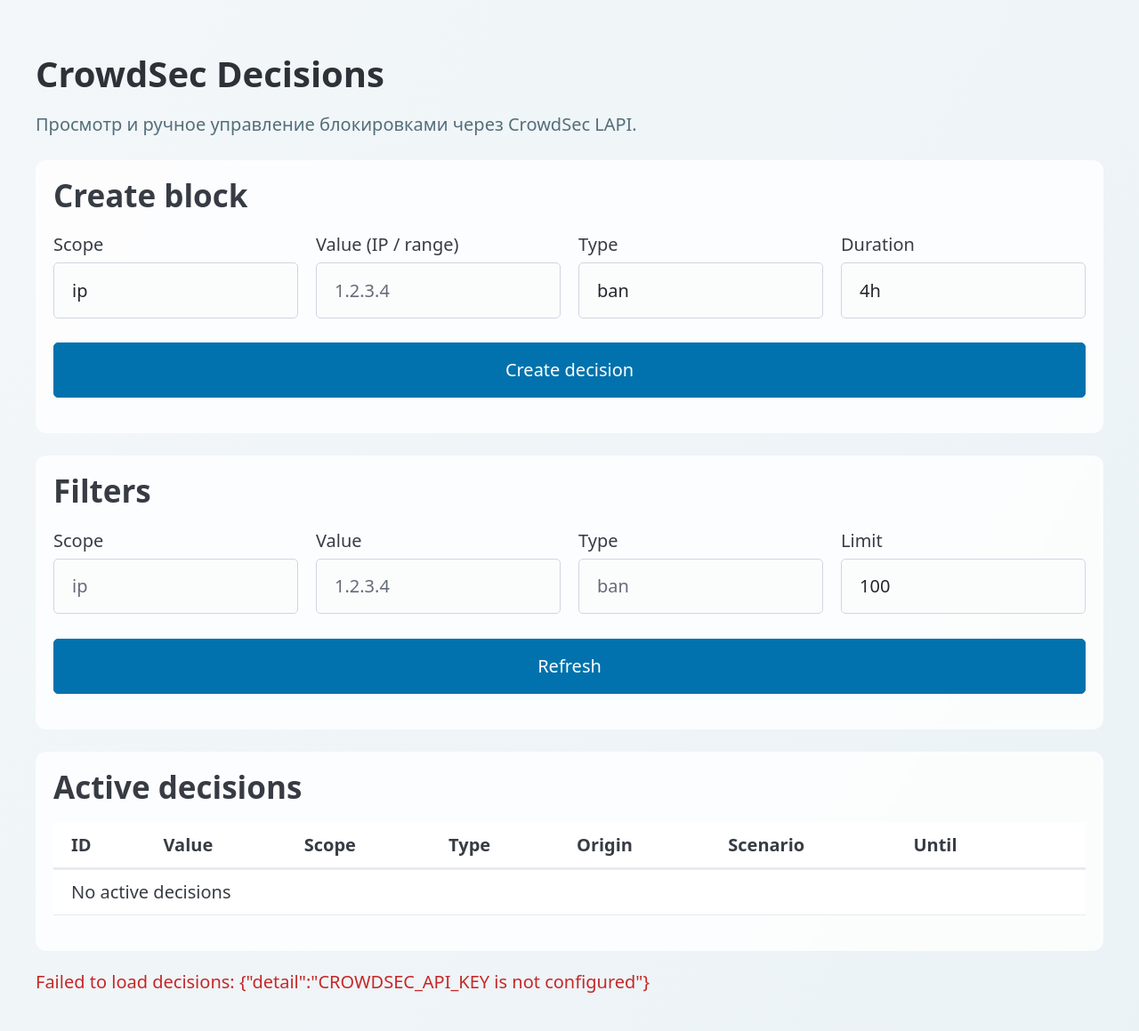
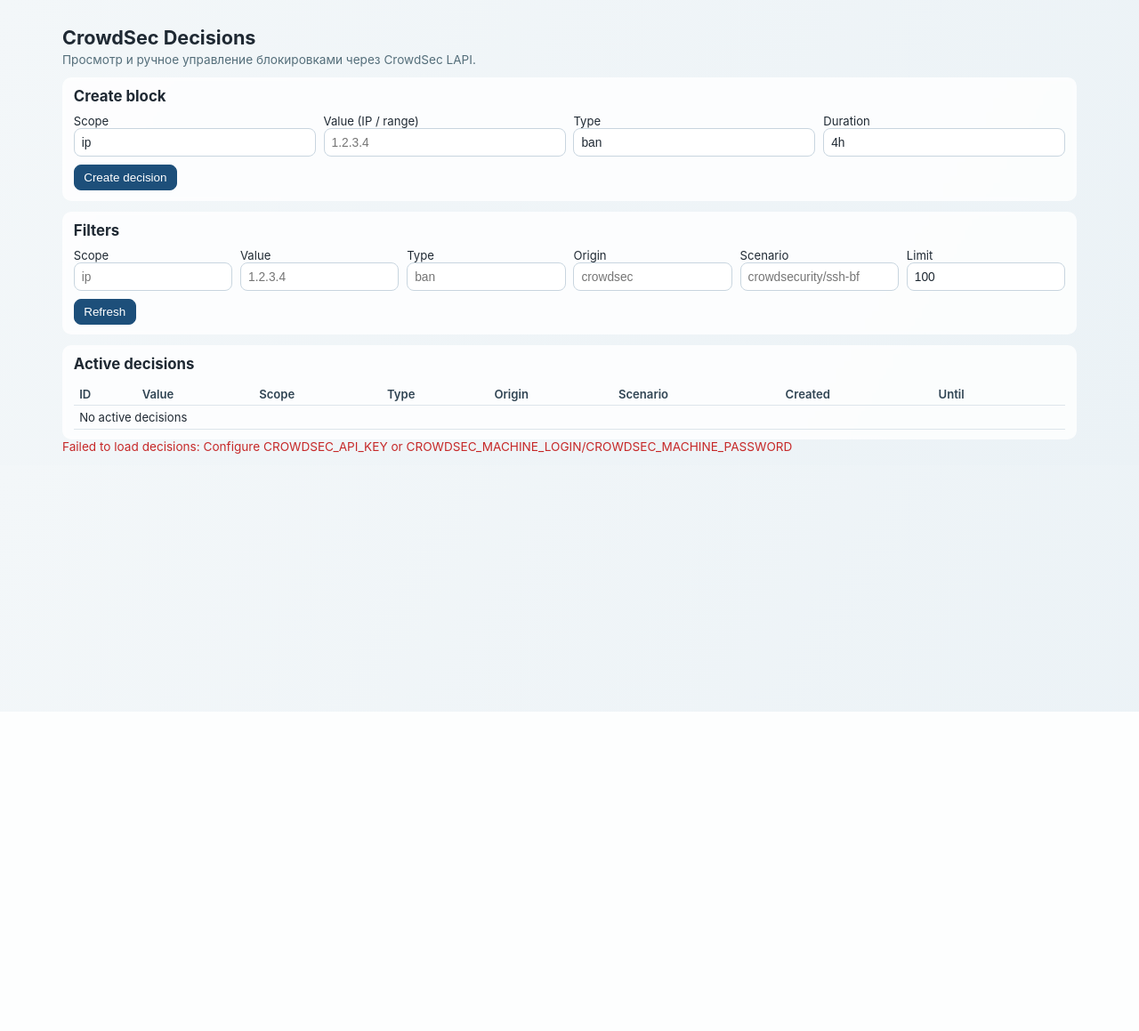
Before and after one commit to titovskiy/CrowdsecUI, a FastAPI app: page / in a window 1280 px wide. Shown: the whole page at 89% size. After the commit the page ends 800 px from the top, so only its background shows below. Run offline with FastAPI, Linux system fonts and the light colour scheme; some libraries are stand-ins or nearby versions.

Commit message:
Refine UI, auth flow, and manual decision creation

```diff
--- a/app/main.py
+++ b/app/main.py
@@ -1,4 +1,5 @@
 import os
+from datetime import UTC, datetime
 from typing import Any
 
 import httpx
@@ -16,25 +17,118 @@
 
 CROWDSEC_API_URL = os.getenv("CROWDSEC_API_URL", "http://crowdsec:8080").rstrip("/")
 CROWDSEC_API_KEY = os.getenv("CROWDSEC_API_KEY", "")
+CROWDSEC_MACHINE_LOGIN = os.getenv("CROWDSEC_MACHINE_LOGIN", "")
+CROWDSEC_MACHINE_PASSWORD = os.getenv("CROWDSEC_MACHINE_PASSWORD", "")
 HTTP_TIMEOUT = float(os.getenv("HTTP_TIMEOUT", "10"))
 
 
-def _headers() -> dict[str, str]:
+def _headers(token: str | None = None) -> dict[str, str]:
     headers = {"Accept": "application/json"}
-    if CROWDSEC_API_KEY:
+    if token:
+        headers["Authorization"] = f"Bearer {token}"
+    elif CROWDSEC_API_KEY:
         headers["X-Api-Key"] = CROWDSEC_API_KEY
     return headers
 
 
+def _has_machine_auth() -> bool:
+    return bool(CROWDSEC_MACHINE_LOGIN and CROWDSEC_MACHINE_PASSWORD)
+
+
+def _has_any_auth() -> bool:
+    return _has_machine_auth() or bool(CROWDSEC_API_KEY)
+
+
+def _is_write_method(method: str) -> bool:
+    return method.upper() in {"POST", "PUT", "PATCH", "DELETE"}
+
+
+async def _get_machine_token(client: httpx.AsyncClient) -> str:
+    auth_url = f"{CROWDSEC_API_URL}/v1/watchers/login"
+    payloads = [
+        {"machine_id": CROWDSEC_MACHINE_LOGIN, "password": CROWDSEC_MACHINE_PASSWORD},
+        {"login": CROWDSEC_MACHINE_LOGIN, "password": CROWDSEC_MACHINE_PASSWORD},
+    ]
+    last_error = ""
+
+    for payload in payloads:
+        response = await client.post(auth_url, json=payload, headers={"Accept": "application/json"})
+        if response.status_code >= 400:
+            last_error = response.text
+            continue
+
+        try:
+            data = response.json()
+        except ValueError:
+            data = {}
+
+        token = data.get("token") or data.get("jwt") or data.get("access_token")
+        if isinstance(token, str) and token:
+            return token
+
+        raw = response.text.strip()
+        if raw:
+            return raw
+
+    raise HTTPException(
+        status_code=502,
+        detail=(
+            "Failed to authenticate CROWDSEC_MACHINE_LOGIN/CROWDSEC_MACHINE_PASSWORD against CrowdSec LAPI. "
+            f"Last response: {last_error}"
+        ),
+    )
+
+
 async def _lapi_request(method: str, path: str, **kwargs: Any) -> Any:
-    if not CROWDSEC_API_KEY:
-        raise HTTPException(status_code=500, detail="CROWDSEC_API_KEY is not configured")
+    if not _has_any_auth():
+        raise HTTPException(
+            status_code=500,
+            detail="Configure CROWDSEC_API_KEY or CROWDSEC_MACHINE_LOGIN/CROWDSEC_MACHINE_PASSWORD",
+        )
 
     url = f"{CROWDSEC_API_URL}{path}"
     try:
         async with httpx.AsyncClient(timeout=HTTP_TIMEOUT) as client:
-            response = await client.request(method=method, url=url, headers=_headers(), **kwargs)
+            is_write = _is_write_method(method)
+            token: str | None = None
+            headers: dict[str, str]
+
+            if is_write:
+                if _has_machine_auth():
+                    token = await _get_machine_token(client)
+                    headers = _headers(token)
+                elif CROWDSEC_API_KEY:
+                    headers = _headers(None)
+                else:
+                    raise HTTPException(
+                        status_code=500,
+                        detail=(
+                            "Write operations require CROWDSEC_MACHINE_LOGIN and CROWDSEC_MACHINE_PASSWORD "
+                            "(or may fail with read-only bouncer key)."
+                        ),
+                    )
+            else:
+                if CROWDSEC_API_KEY:
+                    headers = _headers(None)
+                elif _has_machine_auth():
+                    token = await _get_machine_token(client)
+                    headers = _headers(token)
+                else:
+                    raise HTTPException(
+                        status_code=500,
+                        detail="Read operations require CROWDSEC_API_KEY or machine credentials.",
+                    )
+
+            response = await client.request(method=method, url=url, headers=headers, **kwargs)
             if response.status_code >= 400:
+                if is_write and response.status_code == 405 and not _has_machine_auth() and CROWDSEC_API_KEY:
+                    raise HTTPException(
+                        status_code=403,
+                        detail=(
+                            "Write access denied. Bouncer API keys are read-only in CrowdSec LAPI. "
+                            "Configure CROWDSEC_MACHINE_LOGIN and CROWDSEC_MACHINE_PASSWORD to create/delete decisions."
+                        ),
+                    )
                 raise HTTPException(status_code=response.status_code, detail=response.text)
             if response.text:
                 return response.json()
@@ -82,19 +176,60 @@
 
 @app.post("/api/decisions")
 async def create_decision(payload: dict[str, Any]) -> Any:
-    normalized = {
-        "scope": payload.get("scope", "ip"),
-        "value": payload.get("value"),
-        "type": payload.get("type", "ban"),
-        "duration": payload.get("duration", "4h"),
-        "origin": payload.get("origin", "crowdsec-webui"),
-        "scenario": payload.get("scenario", "manual"),
-    }
+    scope = str(payload.get("scope", "ip")).lower()
+    value = payload.get("value")
+    decision_type = payload.get("type", "ban")
+    duration = payload.get("duration", "4h")
+    origin = payload.get("origin", "cscli")
+    scenario = payload.get("scenario", f"manual '{decision_type}' from 'crowdsec-webui'")
 
-    if not normalized["value"]:
+    if not value:
         raise HTTPException(status_code=400, detail="Field 'value' is required")
+    if scope not in {"ip", "range", "username", "country", "as", "value"}:
+        raise HTTPException(status_code=400, detail=f"Unsupported scope '{scope}'")
 
-    return await _lapi_request("POST", "/v1/decisions", json=normalized)
+    now = datetime.now(UTC).replace(microsecond=0).isoformat().replace("+00:00", "Z")
+    source_ip = value if scope == "ip" else ""
+    source_range = value if scope == "range" else ""
+    alert_payload = [
+        {
+            "capacity": 0,
+            "events_count": 1,
+            "leakspeed": "0",
+            "message": scenario,
+            "scenario": scenario,
+            "scenario_hash": "",
+            "scenario_version": "",
+            "simulated": False,
+            "start_at": now,
+            "stop_at": now,
+            "created_at": now,
+            "kind": "manual",
+            "remediation": True,
+            "source": {
+                "scope": scope,
+                "value": value,
+                "ip": source_ip,
+                "range": source_range,
+                "as_number": "",
+                "as_name": "",
+                "cn": "",
+            },
+            "decisions": [
+                {
+                    "duration": duration,
+                    "scope": scope,
+                    "value": value,
+                    "type": decision_type,
+                    "scenario": scenario,
+                    "origin": origin,
+                }
+            ],
+            "events": [],
+        }
+    ]
+
+    return await _lapi_request("POST", "/v1/alerts", json=alert_payload)
 
 
 @app.delete("/api/decisions/{decision_id}")
--- a/app/static/app.js
+++ b/app/static/app.js
@@ -24,9 +24,75 @@
   return [];
 }
 
+async function responseError(response) {
+  const body = await response.text();
+  if (!body) return `${response.status} ${response.statusText}`;
+  try {
+    const json = JSON.parse(body);
+    if (json?.detail) return String(json.detail);
+  } catch (_e) {
+    // Keep raw text fallback.
+  }
+  return body;
+}
+
+function formatDateTime(value) {
+  if (!value) return '';
+  const date = new Date(value);
+  if (Number.isNaN(date.getTime())) return escapeHtml(value);
+  return date.toLocaleString(undefined, {
+    year: 'numeric',
+    month: '2-digit',
+    day: '2-digit',
+    hour: '2-digit',
+    minute: '2-digit',
+    hour12: false,
+  });
+}
+
+function parseDurationMs(duration) {
+  if (!duration) return null;
+  const source = String(duration).trim();
+  const re = /(\d+)(ns|us|µs|ms|s|m|h|d|w)/g;
+  const unitMs = {
+    ns: 1 / 1e6,
+    us: 1 / 1e3,
+    'µs': 1 / 1e3,
+    ms: 1,
+    s: 1000,
+    m: 60 * 1000,
+    h: 60 * 60 * 1000,
+    d: 24 * 60 * 60 * 1000,
+    w: 7 * 24 * 60 * 60 * 1000,
+  };
+
+  let total = 0;
+  let matched = false;
+  let m;
+  while ((m = re.exec(source)) !== null) {
+    matched = true;
+    total += Number(m[1]) * unitMs[m[2]];
+  }
+  return matched ? total : null;
+}
+
+function computeCreated(item) {
+  const explicitCreated = item.created_at ?? item.start_at ?? item.created;
+  if (explicitCreated) return explicitCreated;
+
+  const untilRaw = item.until ?? item.expiration ?? item.expires_at;
+  if (!untilRaw || !item.duration) return '';
+
+  const untilDate = new Date(untilRaw);
+  const durationMs = parseDurationMs(item.duration);
+  if (Number.isNaN(untilDate.getTime()) || durationMs === null) return '';
+
+  return new Date(untilDate.getTime() - durationMs).toISOString();
+}
+
 function renderRows(items) {
   if (!items.length) {
-    tableBody.innerHTML = '<tr><td colspan="8">No active decisions</td></tr>';
+    tableBody.innerHTML = '<tr><td colspan="9">No active decisions</td></tr>';
     return;
   }
 
@@ -38,7 +104,8 @@
       const type = escapeHtml(item.type);
       const origin = escapeHtml(item.origin);
       const scenario = escapeHtml(item.scenario);
-      const until = escapeHtml(item.until ?? item.expiration ?? '');
+      const created = formatDateTime(computeCreated(item));
+      const until = formatDateTime(item.until ?? item.expiration ?? item.expires_at);
       const action = id
         ? `<button data-id="${id}" class="delete-btn secondary">Delete</button>`
         : '';
@@ -51,6 +118,7 @@
           <td>${type}</td>
           <td>${origin}</td>
           <td>${scenario}</td>
+          <td>${created}</td>
           <td>${until}</td>
           <td>${action}</td>
         </tr>
@@ -73,7 +141,7 @@
   try {
     const response = await fetch(`/api/decisions?${params.toString()}`);
     if (!response.ok) {
-      throw new Error(await response.text());
+      throw new Error(await responseError(response));
     }
 
     const payload = await response.json();
@@ -100,7 +168,7 @@
     });
 
     if (!response.ok) {
-      throw new Error(await response.text());
+      throw new Error(await responseError(response));
     }
 
     createForm.reset();
@@ -132,7 +200,7 @@
   try {
     const response = await fetch(`/api/decisions/${id}`, { method: 'DELETE' });
     if (!response.ok) {
-      throw new Error(await response.text());
+      throw new Error(await responseError(response));
     }
     setStatus(`Decision #${id} deleted.`);
     await fetchDecisions();
--- a/app/static/styles.css
+++ b/app/static/styles.css
@@ -1,16 +1,27 @@
 body {
+  margin: 0;
+  font-family: -apple-system, BlinkMacSystemFont, 'Segoe UI', sans-serif;
+  color: #1f2933;
   background: linear-gradient(120deg, #f3f7f9, #ebf2f6);
+  font-size: 14px;
 }
 
 h1 {
-  margin-top: 2rem;
+  margin-top: 1rem;
+  margin-bottom: 0.25rem;
+  font-size: 1.35rem;
+}
+
+h2 {
+  margin: 0 0 0.65rem 0;
+  font-size: 1.05rem;
 }
 
 section {
-  margin-top: 1.25rem;
-  padding: 1rem;
+  margin-top: 0.75rem;
+  padding: 0.7rem 0.8rem;
   background: #ffffffcc;
-  border-radius: 12px;
+  border-radius: 10px;
   backdrop-filter: blur(2px);
 }
 
@@ -18,10 +29,82 @@
   overflow-x: auto;
 }
 
+.container {
+  max-width: 1140px;
+  margin: 0 auto;
+  padding: 0.8rem;
+}
+
+.grid {
+  display: grid;
+  grid-template-columns: repeat(auto-fit, minmax(170px, 1fr));
+  gap: 0.55rem;
+}
+
+label {
+  margin-bottom: 0;
+  font-size: 0.82rem;
+}
+
+input {
+  width: 100%;
+  box-sizing: border-box;
+  border: 1px solid #c8d5df;
+  border-radius: 8px;
+  height: 2rem;
+  font-size: 0.86rem;
+  padding: 0 0.5rem;
+  background: #ffffff;
+  color: #1f2933;
+  margin-bottom: 0;
+}
+
+button {
+  border: 1px solid #1d4f7a;
+  border-radius: 8px;
+  background: #1d4f7a;
+  color: #ffffff;
+  cursor: pointer;
+  margin-top: 0.55rem;
+  padding: 0.38rem 0.65rem;
+  font-size: 0.84rem;
+}
+
+button:hover {
+  background: #163f62;
+}
+
+table {
+  width: 100%;
+  border-collapse: collapse;
+  font-size: 0.82rem;
+}
+
+th,
+td {
+  border-bottom: 1px solid #dde5eb;
+  text-align: left;
+  padding: 0.3rem 0.4rem;
+  white-space: nowrap;
+}
+
+th {
+  font-weight: 600;
+  color: #314554;
+}
+
 .muted {
   color: #546e7a;
+  margin: 0;
+  font-size: 0.85rem;
 }
 
 button.secondary {
+  border-color: #708696;
+  background: #708696;
   margin: 0;
 }
+
+button.secondary:hover {
+  background: #5f7584;
+}
--- a/app/templates/index.html
+++ b/app/templates/index.html
@@ -4,10 +4,6 @@
     <meta charset="UTF-8" />
     <meta name="viewport" content="width=device-width, initial-scale=1.0" />
     <title>CrowdSec WebUI</title>
-    <link
-      rel="stylesheet"
-      href="https://cdn.jsdelivr.net/npm/@picocss/pico@2/css/pico.min.css"
-    />
     <link rel="stylesheet" href="/static/styles.css" />
   </head>
   <body>
@@ -57,6 +53,14 @@
               <input name="type" placeholder="ban" />
             </label>
             <label>
+              Origin
+              <input name="origin" placeholder="crowdsec" />
+            </label>
+            <label>
+              Scenario
+              <input name="scenario" placeholder="crowdsecurity/ssh-bf" />
+            </label>
+            <label>
               Limit
               <input name="limit" type="number" min="1" max="500" value="100" />
             </label>
@@ -77,6 +81,7 @@
                 <th>Type</th>
                 <th>Origin</th>
                 <th>Scenario</th>
+                <th>Created</th>
                 <th>Until</th>
                 <th></th>
               </tr>
--- a/docker-compose.yml
+++ b/docker-compose.yml
@@ -3,9 +3,11 @@
     build: .
     container_name: crowdsec-ui
     ports:
-      - "8081:8080"
+      - "${WEB_PORT:-8088}:8080"
     environment:
       CROWDSEC_API_URL: ${CROWDSEC_API_URL:-http://crowdsec:8080}
       CROWDSEC_API_KEY: ${CROWDSEC_API_KEY}
+      CROWDSEC_MACHINE_LOGIN: ${CROWDSEC_MACHINE_LOGIN:-}
+      CROWDSEC_MACHINE_PASSWORD: ${CROWDSEC_MACHINE_PASSWORD:-}
       HTTP_TIMEOUT: ${HTTP_TIMEOUT:-10}
     restart: unless-stopped
```
Also changed, not shown: README.md, 1 other file.
